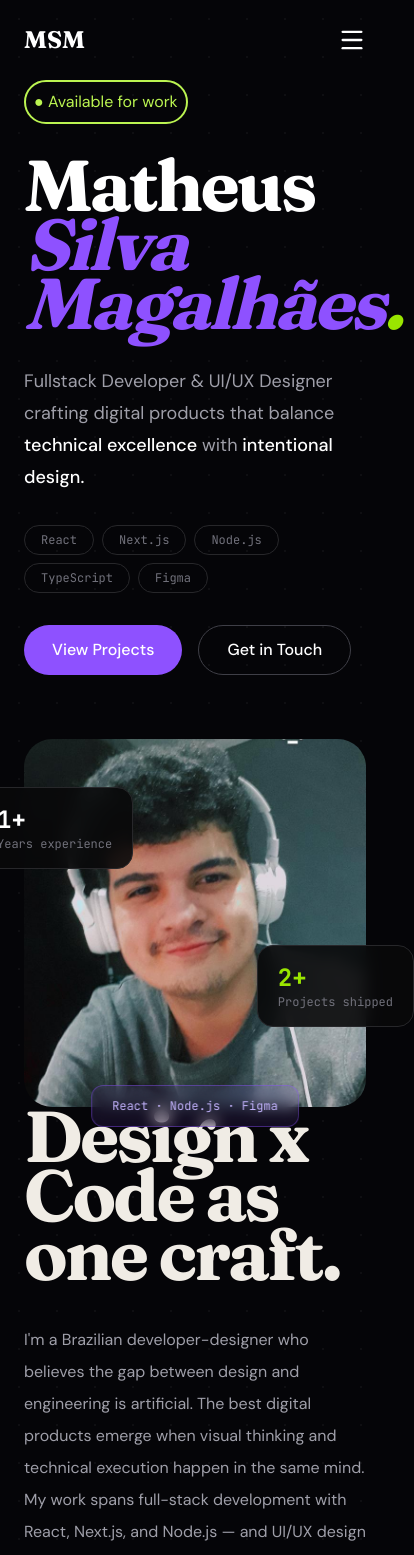
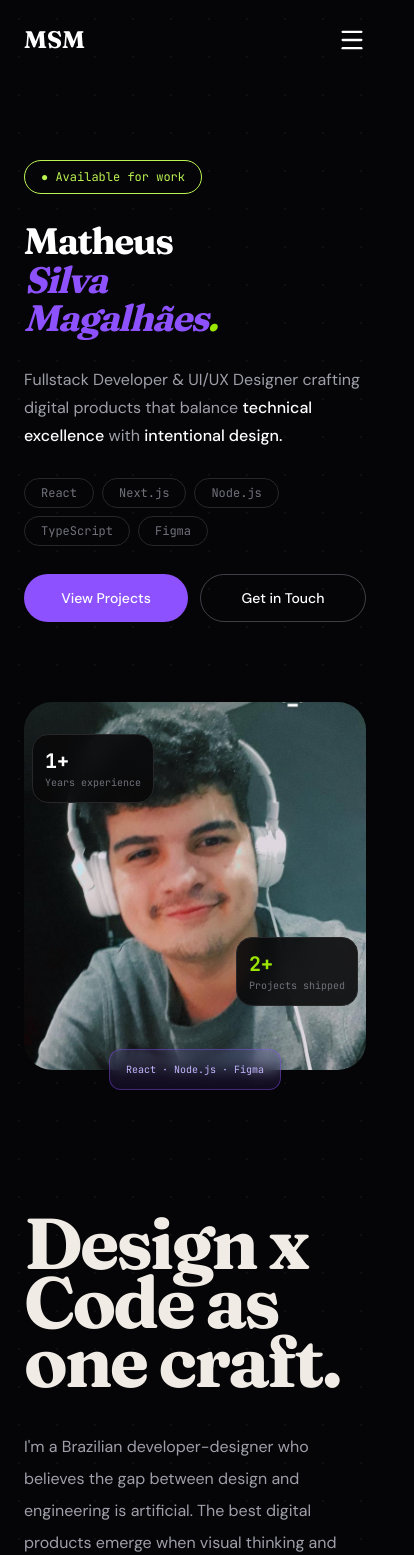
Before and after one commit to MattSM22/new-portfolio, a Next.js app: page / in a window 390 px wide. Shown: the top 1555 px of the page, 414 px wide, since content can reach past the window. Built offline with nearby package versions, Linux system fonts and the light colour scheme.

Commit message:
fix: corrigindo as responsivdade da seção hero

```diff
--- a/app/components/Hero.tsx
+++ b/app/components/Hero.tsx
@@ -1,20 +1,119 @@
+
 import Image from "next/image";
+import Link from "next/link";
 import Avatar from "@/public/images/avatar.jpg";
+
+const technologies = [
+  "React",
+  "Next.js",
+  "Node.js",
+  "TypeScript",
+  "Figma",
+];
 
 export default function Hero() {
   return (
-    <main className="grid grid-cols-1 lg:grid-cols-2 items-center gap-16 min-h-screen max-w-7xl mx-auto px-6 lg:px-12
-      ">
-      <div className="flex flex-col items-start gap-8">
-        <p className="h-fit w-fit p-2 border-2 border-lime-300 rounded-full text-lime-300">● Available for work</p>
-        <h1 className="font-display text-7xl font-bold leading-[0.82] tracking-[-0.04em]">
-          <span className="block text-white">Matheus</span>
-          <span className="block italic text-violet-500">Silva</span>
-          <span className="block italic text-violet-500">Magalhães<span className="text-lime-400">.</span></span>
+    <section
+      id="home"
+      className="
+        relative
+        w-full
+        px-6
+        pt-20
+        pb-36
+        sm:px-8
+        sm:pt-28
+        sm:pb-40
+        lg:px-12
+        lg:py-32
+      "
+    >
+      <div
+        className="
+          mx-auto
+          grid
+          w-full
+          max-w-7xl
+          grid-cols-1
+          items-center
+          gap-16
+          sm:gap-20
+          lg:min-h-[75vh]
+          lg:grid-cols-2
+          lg:gap-16
+        "
+      >
+        {/* CONTEÚDO PRINCIPAL */}
+        <div
+          className="
+            flex
+            min-w-0
+            flex-col
+            items-start
+            gap-7
+          "
+        >
+          {/* DISPONIBILIDADE */}
+          <p
+            className="
+              w-fit
+              rounded-full
+              border
+              border-lime-300
+              px-4
+              py-2
+              font-mono
+              text-xs
+              text-lime-300
+              sm:text-sm
+            "
+          >
+            ● Available for work
+          </p>
+
+          {/* TÍTULO */}
+          <h1
+            className="
+              w-full
+              font-display
+              text-[clamp(2.3rem,8vw,4.5rem)]
+              font-bold
+              leading-[1.05]
+              tracking-[-0.04em]
+              sm:leading-[0.95]
+              lg:text-[clamp(3rem,5vw,4.5rem)]
+            "
+          >
+            <span className="block text-white">
+              Matheus
+            </span>
+
+            <span className="block italic text-violet-500">
+              Silva
+            </span>
+
+            <span className="block italic text-violet-500">
+              Magalhães
+              <span className="text-lime-400">
+                .
+              </span>
+            </span>
           </h1>
-        <p className="max-w-xl font-sans text-lg leading-8 text-zinc-400">
-          Fullstack Developer & UI/UX Designer crafting digital products that
-          balance{" "}
+
+          {/* DESCRIÇÃO */}
+          <p
+            className="
+              max-w-xl
+              font-sans
+              text-base
+              leading-7
+              text-zinc-400
+              sm:text-lg
+              sm:leading-8
+            "
+          >
+            Fullstack Developer & UI/UX Designer crafting
+            digital products that balance{" "}
             <strong className="font-medium text-white">
               technical excellence
             </strong>{" "}
@@ -23,9 +122,10 @@ export default function Hero() {
               intentional design.
             </strong>
           </p>
+
+          {/* TECNOLOGIAS */}
           <div className="flex flex-wrap gap-2">
-          {["React", "Next.js", "Node.js", "TypeScript", "Figma"].map(
-            (technology) => (
+            {technologies.map((technology) => (
               <span
                 key={technology}
                 className="
@@ -34,88 +134,242 @@ export default function Hero() {
                   border-zinc-800
                   px-4
                   py-1.5
+                  font-mono
                   text-xs
-                  font-mono
                   text-zinc-500
                 "
               >
                 {technology}
               </span>
-            )
-          )}
+            ))}
           </div>
-        <div className="flex gap-4">
-          <button
+
+          {/* BOTÕES */}
+          <div
             className="
+              flex
+              w-full
+              flex-wrap
+              items-center
+              gap-3
+              sm:w-auto
+              sm:gap-4
+            "
+          >
+            <Link
+              href="#projects"
+              className="
+                flex
+                min-h-12
+                flex-1
+                items-center
+                justify-center
+                whitespace-nowrap
                 rounded-full
                 bg-violet-500
-              px-7
+                px-4
                 py-3
+                font-sans
+                text-sm
                 font-medium
-              font-sans
                 text-white
-              transition
+                transition-colors
                 hover:bg-violet-400
+                sm:flex-none
+                sm:px-7
+                sm:text-base
               "
             >
               View Projects
-          </button>
+            </Link>
 
-          <button
+            <Link
+              href="#contact"
               className="
+                flex
+                min-h-12
+                flex-1
+                items-center
+                justify-center
+                whitespace-nowrap
                 rounded-full
                 border
                 border-zinc-700
-              px-7
+                px-4
                 py-3
+                font-sans
+                text-sm
                 font-medium
-              font-sans
                 text-white
-              transition
+                transition-colors
                 hover:bg-zinc-900
+                sm:flex-none
+                sm:px-7
+                sm:text-base
               "
             >
               Get in Touch
-          </button>
+            </Link>
           </div>
         </div>
-       <div className="relative flex items-center justify-center">
-        <div className="relative w-full max-w-md"
+
+        {/* ÁREA DA IMAGEM */}
+        <div
+          className="
+            relative
+            flex
+            min-w-0
+            items-center
+            justify-center
+            pt-4
+            sm:pt-0
+          "
         >
+          <div
+            className="
+              relative
+              w-full
+              max-w-[350px]
+              sm:max-w-md
+              lg:max-w-[420px]
+            "
+          >
+            {/* AVATAR */}
             <Image
               src={Avatar}
               alt="Matheus Silva Magalhães"
-            className="aspect-[4/4.3] w-full rounded-[28px] object-cover
+              priority
+              sizes="
+                (max-width: 640px) 350px,
+                (max-width: 1024px) 448px,
+                420px
+              "
+              className="
+                aspect-[4/4.3]
+                w-full
+                rounded-[28px]
+                object-cover
               "
             />
 
             {/* CARD EXPERIÊNCIA */}
-          <div className="absolute -left-12 top-12 rounded-2xl border border-zinc-800 bg-zinc-950/90 px-5 py-4 backdrop-blur">
-            <p className="text-2xl font-bold text-white font-mono">
+            <div
+              className="
+                absolute
+                left-2
+                top-8
+                z-10
+                rounded-2xl
+                border
+                border-zinc-800
+                bg-zinc-950/90
+                px-3
+                py-3
+                backdrop-blur
+                sm:-left-10
+                sm:top-12
+                sm:px-5
+                sm:py-4
+                lg:-left-12
+              "
+            >
+              <p
+                className="
+                  font-mono
+                  text-xl
+                  font-bold
+                  text-white
+                  sm:text-2xl
+                "
+              >
                 1+
               </p>
-            <p className="text-xs text-zinc-500 font-mono">
+
+              <p
+                className="
+                  font-mono
+                  text-[10px]
+                  text-zinc-500
+                  sm:text-xs
+                "
+              >
                 Years experience
               </p>
             </div>
 
             {/* CARD PROJETOS */}
-          <div className="absolute -right-12 bottom-20 rounded-2xl border border-zinc-800 bg-zinc-950/90 px-5 py-4 backdrop-blur">
-            <p className="text-2xl font-bold text-lime-400 font-mono">
+            <div
+              className="
+                absolute
+                right-2
+                bottom-16
+                z-10
+                rounded-2xl
+                border
+                border-zinc-800
+                bg-zinc-950/90
+                px-3
+                py-3
+                backdrop-blur
+                sm:-right-10
+                sm:bottom-20
+                sm:px-5
+                sm:py-4
+                lg:-right-12
+              "
+            >
+              <p
+                className="
+                  font-mono
+                  text-xl
+                  font-bold
+                  text-lime-400
+                  sm:text-2xl
+                "
+              >
                 2+
               </p>
 
-            <p className="text-xs text-zinc-500 font-mono">
+              <p
+                className="
+                  font-mono
+                  text-[10px]
+                  text-zinc-500
+                  sm:text-xs
+                "
+              >
                 Projects shipped
               </p>
             </div>
 
             {/* CARD TECNOLOGIAS */}
-          <div className="absolute -bottom-5 left-1/2 -translate-x-1/2 whitespace-nowrap rounded-xl border border-violet-500/40 bg-violet-500/10 px-5 py-3 text-xs text-violet-300 backdrop-blur font-mono">
+            <div
+              className="
+                absolute
+                -bottom-5
+                left-1/2
+                z-10
+                -translate-x-1/2
+                whitespace-nowrap
+                rounded-xl
+                border
+                border-violet-500/40
+                bg-violet-500/10
+                px-4
+                py-3
+                font-mono
+                text-[10px]
+                text-violet-300
+                backdrop-blur
+                sm:px-5
+                sm:text-xs
+              "
+            >
               React · Node.js · Figma
             </div>
           </div>
         </div>
-    </main>
-  )
+      </div>
+    </section>
+  );
 }
```
Lines whose indentation alone changed are shown as unchanged.
